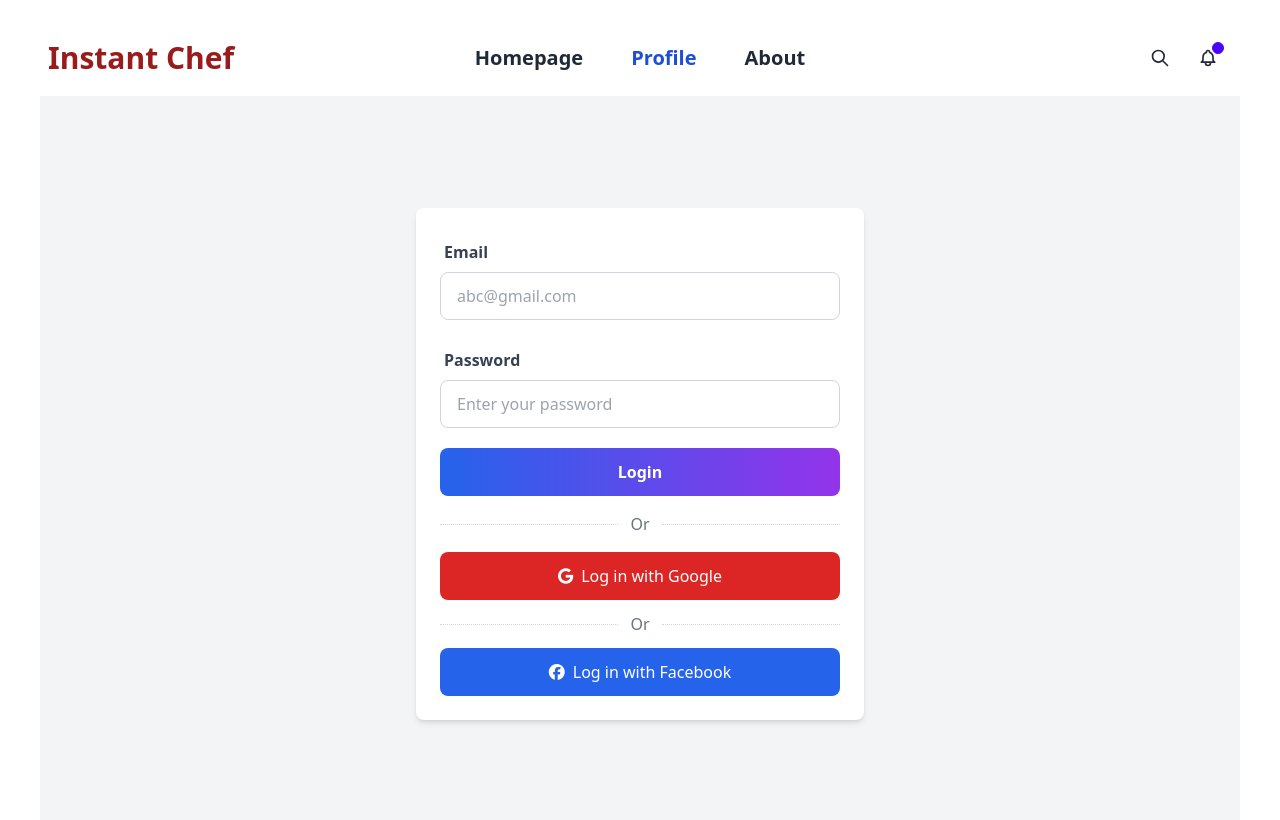
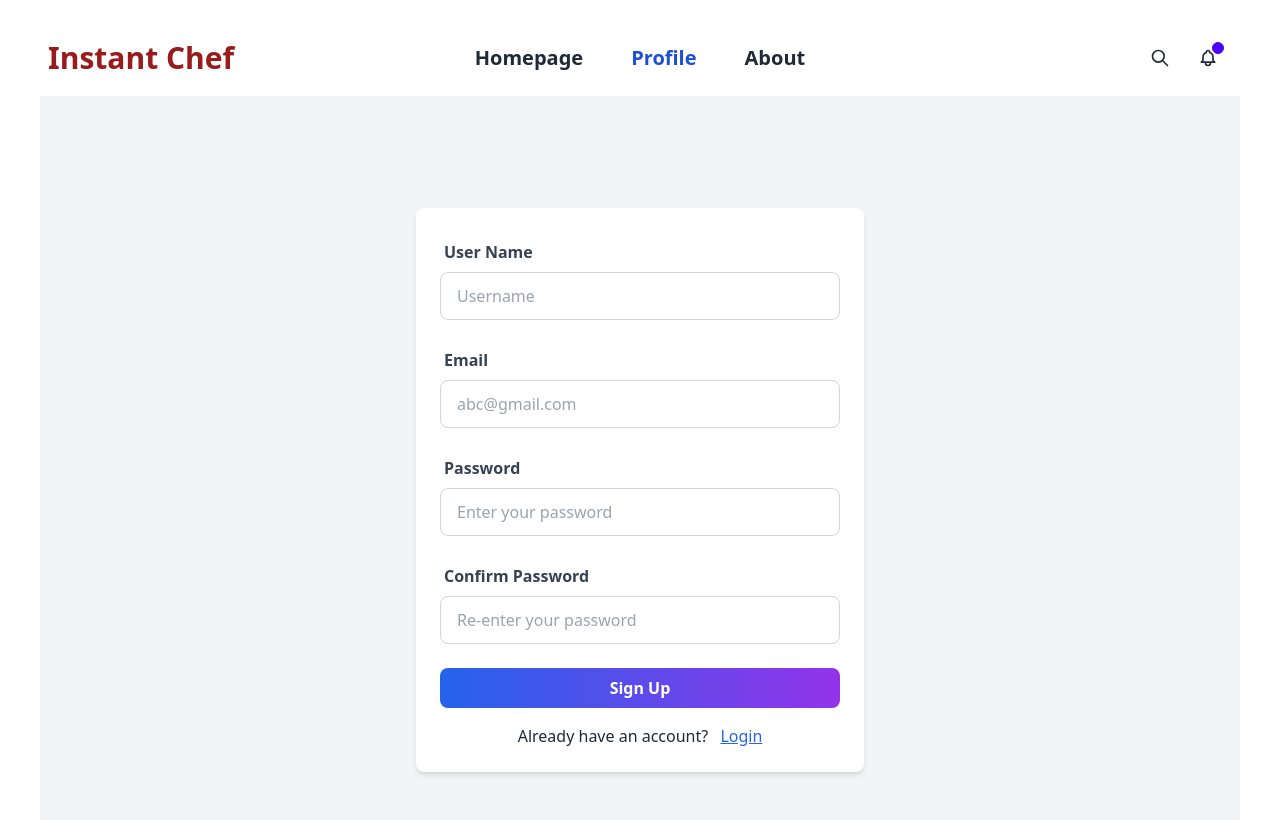
Before and after one commit to MaskuraBegum/Instant-Chef, a React (Vite) app: page /profile in a window 1280 px wide. Shown: the top 820 px of the page. Built offline with nearby package versions, Linux system fonts and the light colour scheme.

Commit message:
login and register paths create

```diff
--- a/src/Profile/Login.jsx
+++ /dev/null
@@ -1,45 +0,0 @@
-import React, { useState } from 'react';
-import LoginForm from './LoginForm';
-import RegisterForm from './RegisterForm';
-
-const Login = () => {
-    const [isLogin, setIsLogin] = useState(true);
-
-    const toggleForm = () => {
-        setIsLogin(!isLogin);
-    };
-
-    return (
-        <div className="flex flex-col items-center justify-center bg-gray-100 py-20">
-            <div className="mb-6 text-center w-full max-w-md">
-                <p className="text-lg text-amber-700 font-semibold">
-                    Create an account or log in to explore exclusive recipes and save your favorites for a personalized cooking experience!
-                </p>
-            </div>
-            <div className="bg-white rounded-lg shadow-lg p-8 w-full max-w-md">
-                <h2 className="text-3xl font-bold text-center text-gray-800 mb-4">
-                    {isLogin ? 'Welcome Back!' : 'Create an Account'}
-                </h2>
-                <p className="text-center text-gray-500 mb-8">
-                    {isLogin
-                        ? 'Please login to continue.'
-                        : 'Fill in the details to register.'}
-                </p>
-                {isLogin ? <LoginForm> </LoginForm> : <RegisterForm></RegisterForm>
-                }
-                <p className="text-center mt-6 text-gray-600">
-                    {isLogin
-                            ? "Don't have an account? "
-                            : 'Already have an account? '}
-                    <button
-                        onClick={toggleForm}
-                        className="text-blue-600 font-bold hover:underline">
-                        {isLogin ? 'Sign Up' : 'Login'}
-                    </button>
-                </p>
-            </div>
-        </div>
-    );
-};
-
-export default Login;
--- a/src/Profile/LoginForm.jsx
+++ b/src/Profile/LoginForm.jsx
@@ -49,6 +49,9 @@ const LoginForm = () => {
                         </div>
                         Log in with Facebook
                     </button>
+                    <div className='mt-4 text-center'>
+                        <p>Don't have an account? <a href="/register" class="text-blue-600 underline pl-2">Registration</a></p>
+                    </div>
                 </div>
             </form>
         </div>
--- a/src/Profile/RegisterForm.jsx
+++ b/src/Profile/RegisterForm.jsx
@@ -2,12 +2,13 @@ import React from 'react';
 
 const RegisterForm = () => {
     return (
-        <form>
+        <div className="flex justify-center items-center h-auto bg-gray-100">
+            <form className="w-full max-w-md bg-white p-6 my-28 rounded-lg shadow-md">
                 <div className="form-control mb-5">
-                <label className="label font-semibold text-gray-700">Full Name</label>
+                    <label className="label font-semibold text-gray-700">User Name</label>
                     <input
                         type="text"
-                    placeholder="Your name"
+                        placeholder="Username"
                         className="input input-bordered w-full border-gray-300 focus:ring-2 focus:ring-blue-500"
                     />
                 </div>
@@ -40,7 +41,11 @@ const RegisterForm = () => {
                         Sign Up
                     </button>
                 </div>
+                <div className='mt-4 text-center'>
+                    <p>Already have an account? <a href="/login" class="text-blue-600 underline pl-2">Login</a></p>
+                </div>
             </form>
+        </div>
     );
 };
 
```
Also changed, not shown: src/main.jsx (+12 -2 lines). Lines whose indentation alone changed are shown as unchanged.
